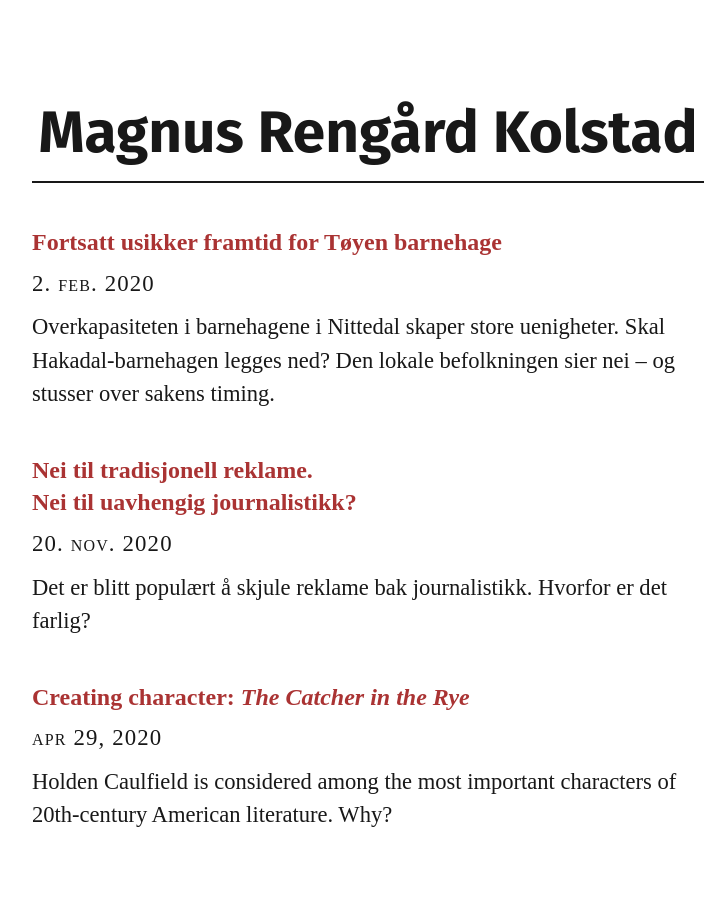
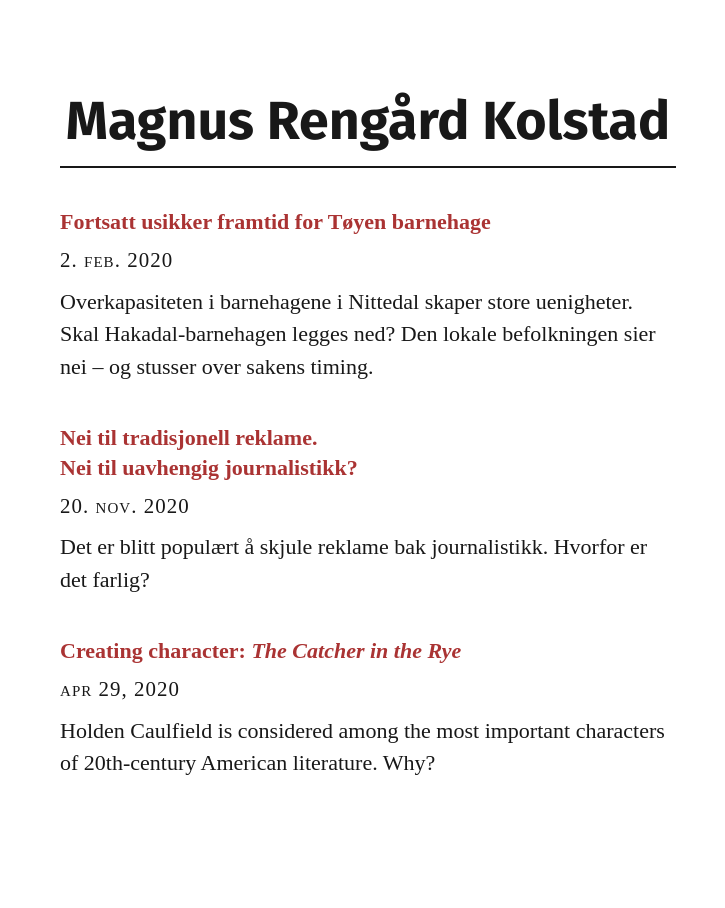
Before and after one commit to kolstadmagnus/blog, a PHP site: page /index.html in a window 1280 px wide. Shown: the whole page, without its empty margins (272-997 px from the left). After the commit the page ends 775 px from the top, so only its background shows below. Run offline with PHP 8.4, Linux system fonts and the light colour scheme; some web fonts are replaced.

Commit message:
Update style.css

```diff
--- a/style.css
+++ b/style.css
@@ -85,21 +85,21 @@ TYPOGRAPHY
 /* desktop */
 @media all and (min-width: 1000px) {
   html {
-    font-size: 24px;
+    font-size: 22px;
   }
 }
 
 /* phones */
 @media all and (max-width: 520px) {
   html {
-    font-size: 20px;
+    font-size: 18px;
   }
 }
 
 /* BODY TEXT */
 p,
 li {
-  font-size: .94rem;
+  font-size: 1rem;
   line-height: 1.48;
   margin-bottom: 1em;
 }
```
